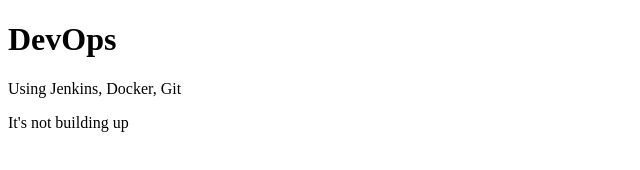
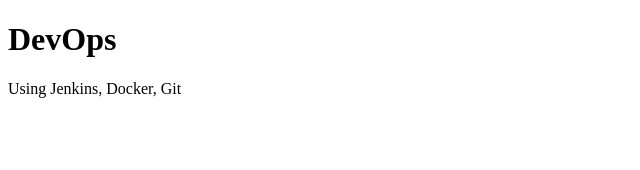
Before and after one commit to Navaneeth-V-Sagar/LabExam, a plain HTML site: page index.html in a window 1280 px wide. Shown: the whole page, without its empty margins (0-640 px from the left). Drawn offline with Linux system fonts and the light colour scheme.

Commit message:
Updated index.html again to detect changes

```diff
--- a/index.html
+++ b/index.html
@@ -8,6 +8,5 @@
 <body>
     <h1>DevOps</h1>
     <p>Using Jenkins, Docker, Git</p>
-    <p>It's not building up</p>
 </body>
 </html>
```
